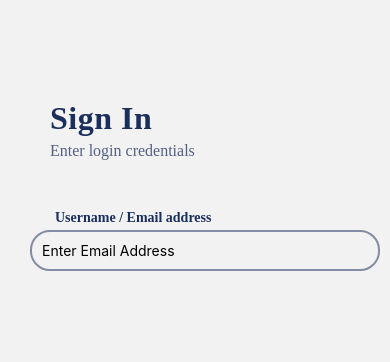
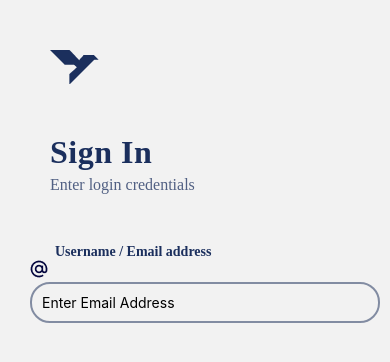
Before and after one commit to Victorvikson1996/React-Native-Assesment, a React Native app: screen /Login in a window 390 px wide. Shown: the top 362 px of the page. Built offline with nearby package versions, Linux system fonts and the light colour scheme.

Commit message:
Progress but wwe move

```diff
--- a/screens/Login/Login.js
+++ b/screens/Login/Login.js
@@ -7,21 +7,25 @@ import { Ionicons } from 'react-native-vector-icons/Ionicons'
 const Login = () => {
     return (
         <ScrollView>
-            <View>
-                {/* <Image
-                    source={require('../../assets/images/Logo.png')} /> */}
+            <View style={styles.logo}>
+                <Image
+                    source={require('../../assets/images/Logo.png')} />
             </View>
-
             <View>
                 <Text style={styles.signin}>Sign In</Text>
                 <Text style={styles.subtext}>Enter login credentials</Text>
             </View>
             <View style={styles.textInput}>
                 <Text style={styles.textInput1}>Username / Email address</Text>
-                <View>
+                <View style={styles.sectionStyle}>
+                    <Image
+                        source={require('../../assets/images/at.png')}
+                        style={styles.iconAt}
+                    />
                     <TextInput
                         style={styles.emailBox}
                         placeholder="Enter Email Address"
+
                     />
                 </View>
 
@@ -36,18 +40,10 @@ const Login = () => {
 
 const styles = StyleSheet.create({
     logo: {
-        marginLeft: '13%',
-        marginRight: '77%',
-        marginTop: '5%',
+        marginLeft: 50,
+        marginRight: 50,
+        marginTop: 50,
 
-    },
-    Text: {
-        // display: 'flex',
-        // flex: 1,
-        // fontFamily: 'sans'
-
-        fontWeight: 'bold',
-        fontSize: 22,
     },
 
     signin: {
@@ -56,7 +52,7 @@ const styles = StyleSheet.create({
         fontSize: 32,
         letterSpacing: 0.5,
         paddingHorizontal: 50,
-        marginTop: 100,
+        marginTop: 50,
         fontFamily: 'Open-sans'
     },
     subtext: {
@@ -88,6 +84,12 @@ const styles = StyleSheet.create({
         borderWidth: 2,
         marginTop: 4,
         borderColor: '#828CA2',
+    },
+    iconAt: {
+        marginHorizontal: 10
+    },
+    sectionStyle: {
+
     }
 
 
```
Also changed, not shown: assets/images/at.png (added), assets/images/key.png (added).
